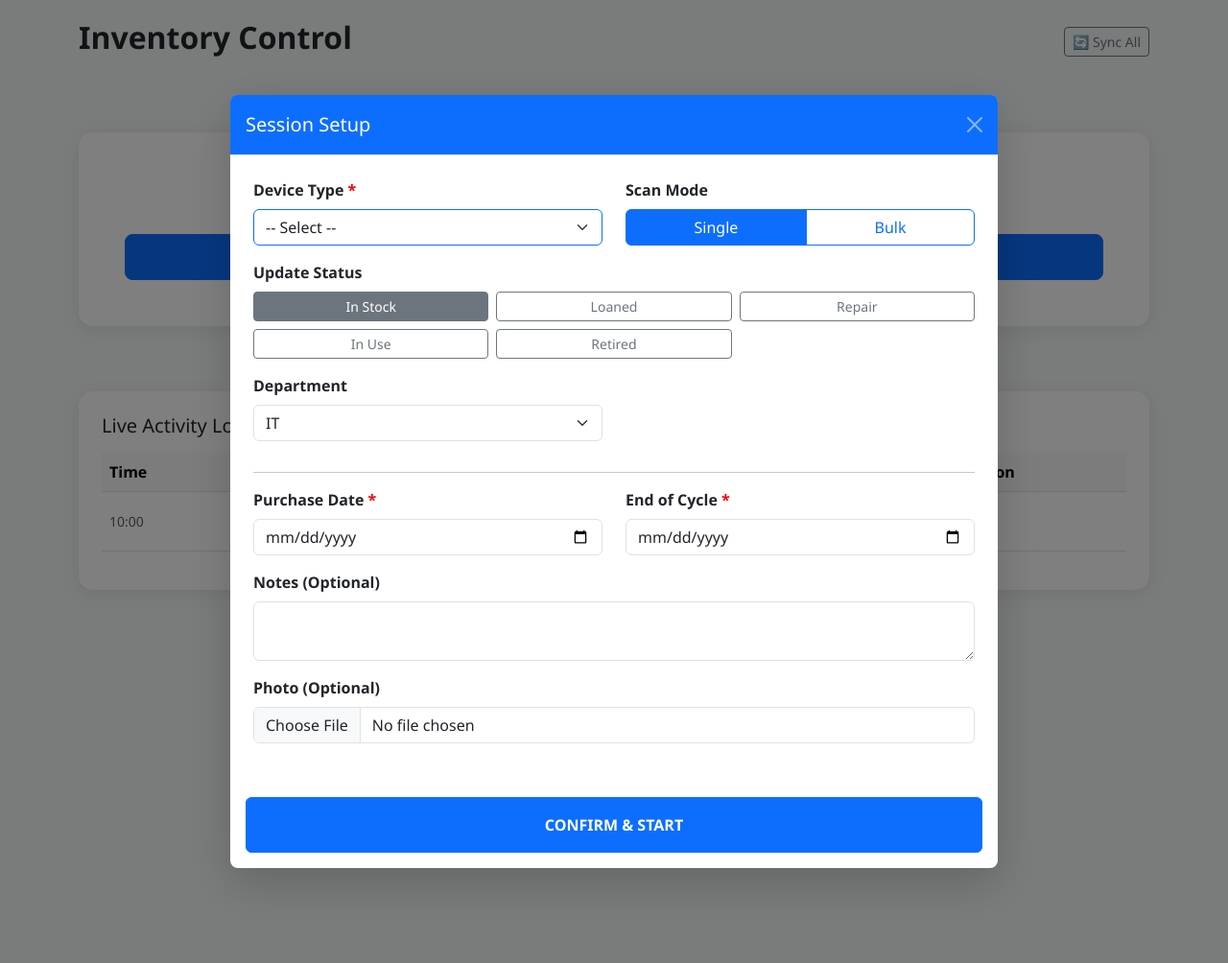
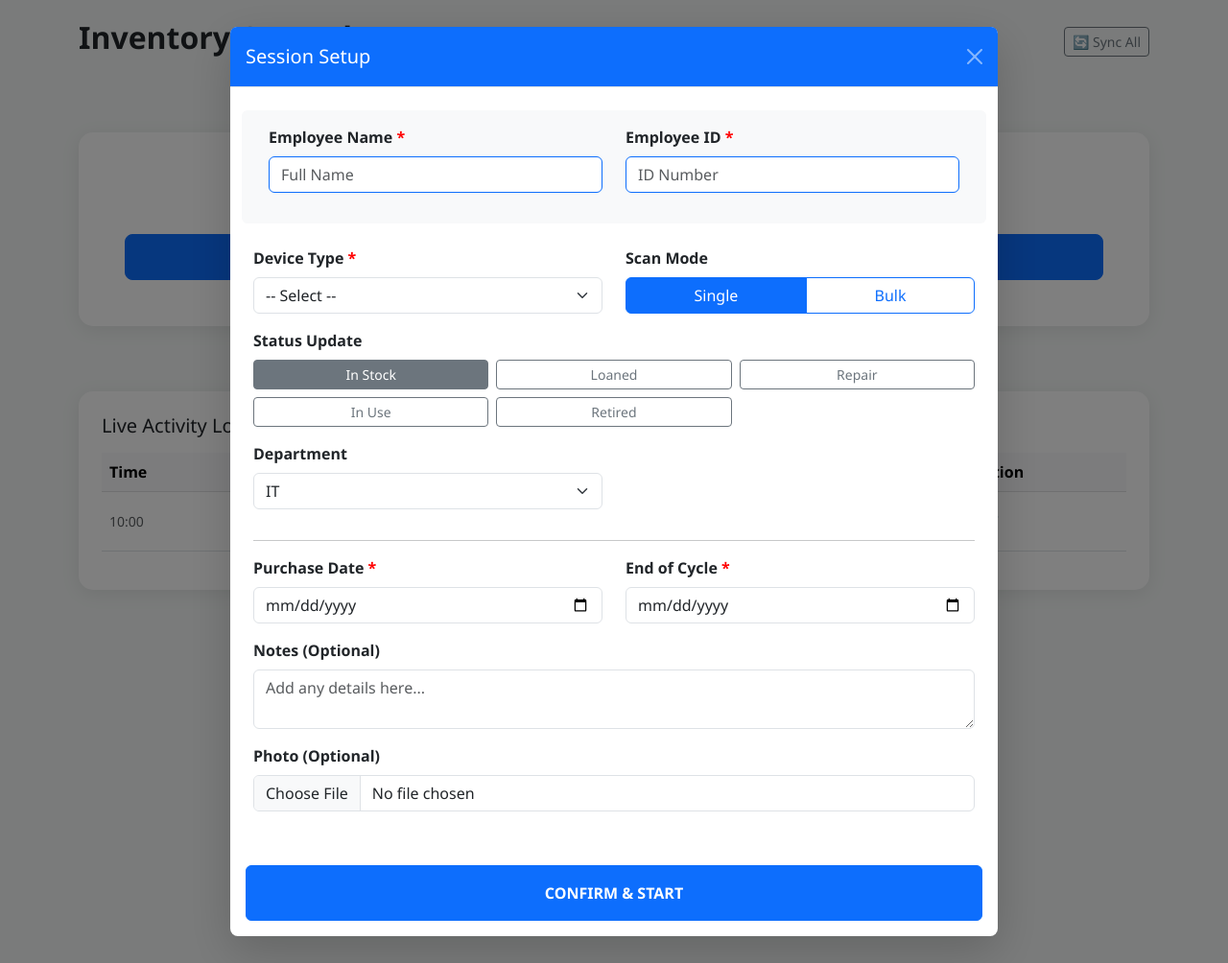
Before and after one commit to 3k100612-max/Inventory, a Flask app: page / in a window 1280 px wide, after a click on "Start New Session". Shown: the whole page at 96% size. Run offline with Flask 3, Linux system fonts and the light colour scheme; tables that the repository leaves empty hold one stand-in row (values such as "Sample post"); some libraries are stand-ins or nearby versions.

Commit message:
Update index.html

```diff
--- a/templates/index.html
+++ b/templates/index.html
@@ -3,7 +3,7 @@
 <head>
     <meta charset="UTF-8">
     <meta name="viewport" content="width=device-width, initial-scale=1.0">
-    <title>Inventory Monitor Pro</title>
+    <title>Inventory Control Pro</title>
     <link href="https://cdn.jsdelivr.net/npm/bootstrap@5.3.0/dist/css/bootstrap.min.css" rel="stylesheet">
     <script src="https://unpkg.com/html5-qrcode"></script>
     <style>
@@ -14,7 +14,7 @@
         .active-scan-field { border: 3px solid #0d6efd !important; background-color: #e7f1ff !important; }
         .status-badge { font-size: 0.7rem; text-transform: uppercase; font-weight: bold; }
         #save_toast { position: fixed; top: 20px; right: 20px; z-index: 9999; display: none; }
-        .mandatory-label::after { content: " *"; color: red; }
+        .mandatory-label::after { content: " *"; color: red; font-weight: bold; }
     </style>
 </head>
 <body>
@@ -27,10 +27,11 @@
         <button class="btn btn-outline-secondary btn-sm" onclick="location.reload()">🔄 Sync All</button>
     </div>
 
+    <!-- SESSION INFO -->
     <div id="session_info" class="session-info-bar card shadow-sm">
         <div class="row align-items-center">
             <div class="col-md-8">
-                <h5 class="mb-1">User: <span id="ui_user" class="text-primary"></span></h5>
+                <h5 class="mb-1">Employee: <span id="ui_user" class="text-primary"></span> (<span id="ui_empid"></span>)</h5>
                 <div class="d-flex gap-2 flex-wrap">
                     <span id="ui_mode" class="badge bg-dark"></span>
                     <span id="ui_status" class="badge bg-primary"></span>
@@ -43,6 +44,7 @@
         </div>
     </div>
 
+    <!-- SCANNER SECTION -->
     <div id="scanner_section" style="display:none;">
         <div class="card p-3">
             <div id="reader-container"><div id="reader"></div></div>
@@ -64,6 +66,7 @@
         </div>
     </div>
 
+    <!-- START SCREEN -->
     <div id="start_section" class="text-center py-5">
         <div class="card p-5">
             <h3>Ready to Scan?</h3>
@@ -71,12 +74,13 @@
         </div>
     </div>
 
+    <!-- LOG -->
     <div class="card p-4">
         <h5 class="mb-3">Live Activity Log</h5>
         <div class="table-responsive">
             <table class="table table-hover align-middle">
                 <thead class="table-light">
-                    <tr><th>Time</th><th>Identifiers</th><th>Status</th><th>User</th><th>Action</th></tr>
+                    <tr><th>Time</th><th>Identifiers</th><th>Status</th><th>Employee</th><th>Action</th></tr>
                 </thead>
                 <tbody id="history_body">
                     {% for scan in scans %}
@@ -84,7 +88,7 @@
                         <td class="small text-muted">{{ scan.timestamp.strftime('%H:%M') }}</td>
                         <td><div class="fw-bold">{{ scan.code }}</div><div class="small text-muted">{{ scan.device_type }}</div></td>
                         <td><span class="badge rounded-pill bg-secondary status-badge">{{ scan.status }}</span></td>
-                        <td>{{ scan.person_name or 'System' }}</td>
+                        <td>{{ scan.person_name }} ({{ scan.employee_id }})</td>
                         <td><button class="btn btn-sm text-danger" onclick="deleteSingle({{ scan.id }})">🗑️</button></td>
                     </tr>
                     {% endfor %}
@@ -103,10 +107,22 @@
                 <button type="button" class="btn-close btn-close-white" data-bs-dismiss="modal"></button>
             </div>
             <div class="modal-body p-4">
+                <!-- UNIVERSAL MANDATORY SECTION -->
+                <div class="row bg-light p-3 rounded mb-4">
+                    <div class="col-md-6 mb-3">
+                        <label class="form-label fw-bold mandatory-label">Employee Name</label>
+                        <input type="text" id="m_user" class="form-control border-primary" placeholder="Full Name">
+                    </div>
+                    <div class="col-md-6 mb-3">
+                        <label class="form-label fw-bold mandatory-label">Employee ID</label>
+                        <input type="text" id="m_emp_id" class="form-control border-primary" placeholder="ID Number">
+                    </div>
+                </div>
+
                 <div class="row">
                     <div class="col-md-6 mb-3">
                         <label class="form-label fw-bold mandatory-label">Device Type</label>
-                        <select id="m_device" class="form-select border-primary" onchange="toggleUI()">
+                        <select id="m_device" class="form-select" onchange="toggleUI()">
                             <option value="">-- Select --</option>
                             <option value="Laptop">Laptop</option>
                             <option value="Mobile">Mobile</option>
@@ -128,7 +144,7 @@
                 </div>
 
                 <div class="mb-3">
-                    <label class="form-label fw-bold">Update Status</label>
+                    <label class="form-label fw-bold">Status Update</label>
                     <div class="row g-2">
                         <div class="col-4"><input type="radio" class="btn-check" name="status" id="st1" value="In Stock" checked onchange="toggleUI()"><label class="btn btn-sm btn-outline-secondary w-100" for="st1">In Stock</label></div>
                         <div class="col-4"><input type="radio" class="btn-check" name="status" id="st2" value="Loaned" onchange="toggleUI()"><label class="btn btn-sm btn-outline-secondary w-100" for="st2">Loaned</label></div>
@@ -159,37 +175,27 @@
                 <hr>
 
                 <div id="dynamic_fields">
-                    <!-- User Info Section (Mandatory for In Use, Loaned, Repair) -->
-                    <div class="row" id="group_user_info" style="display:none;">
-                        <div class="col-md-6 mb-3">
-                            <label class="form-label fw-bold mandatory-label">Person Name</label>
-                            <input type="text" id="m_user" class="form-control">
-                        </div>
-                        <div class="col-md-6 mb-3">
-                            <label class="form-label fw-bold mandatory-label">Employee ID</label>
-                            <input type="text" id="m_emp_id" class="form-control">
+                    <!-- Loan Details (Mandatory only for Loaned) -->
+                    <div id="group_loan" style="display:none;">
+                        <div class="row">
+                            <div class="col-md-6 mb-3"><label class="form-label fw-bold mandatory-label">Email</label><input type="email" id="m_email" class="form-control"></div>
+                            <div class="col-md-6 mb-3"><label class="form-label fw-bold mandatory-label">Return Date</label><input type="date" id="m_date" class="form-control"></div>
                         </div>
                     </div>
 
-                    <!-- Loan Specific -->
-                    <div id="group_loan" style="display:none;">
-                        <div class="mb-3"><label class="form-label fw-bold mandatory-label">Email</label><input type="email" id="m_email" class="form-control"></div>
-                        <div class="mb-3"><label class="form-label fw-bold mandatory-label">Return Date</label><input type="date" id="m_date" class="form-control"></div>
-                    </div>
-
-                    <!-- Stock Specific -->
+                    <!-- Stock Details (Mandatory only for In Stock) -->
                     <div id="group_stock" class="row" style="display:none;">
                         <div class="col-6 mb-3"><label class="form-label fw-bold mandatory-label">Purchase Date</label><input type="date" id="m_purchase" class="form-control"></div>
                         <div class="col-6 mb-3"><label class="form-label fw-bold mandatory-label">End of Cycle</label><input type="date" id="m_end" class="form-control"></div>
                     </div>
 
-                    <!-- Notes & Photo (Conditional Mandatory) -->
+                    <!-- Consistently Optional Fields -->
                     <div class="mb-3">
-                        <label class="form-label fw-bold" id="label_notes">Notes (Optional)</label>
-                        <textarea id="m_notes" class="form-control" rows="2"></textarea>
+                        <label class="form-label fw-bold">Notes (Optional)</label>
+                        <textarea id="m_notes" class="form-control" rows="2" placeholder="Add any details here..."></textarea>
                     </div>
                     <div class="mb-3">
-                        <label class="form-label fw-bold" id="label_photo">Photo (Optional)</label>
+                        <label class="form-label fw-bold">Photo (Optional)</label>
                         <input type="file" id="m_image" class="form-control" accept="image/*">
                     </div>
                 </div>
@@ -232,37 +238,11 @@ document.addEventListener('DOMContentLoaded', () => {
 
 function toggleUI() {
     const status = document.querySelector('input[name="status"]:checked').value;
-    const device = document.getElementById('m_device').value;
     const dept = document.getElementById('m_dept').value;
 
-    // Reset visibility
     document.getElementById('group_other_dept').style.display = (dept === 'Other') ? 'block' : 'none';
-    document.getElementById('group_user_info').style.display = (status === 'In Use' || status === 'Loaned' || status === 'Repair') ? 'flex' : 'none';
     document.getElementById('group_loan').style.display = (status === 'Loaned') ? 'block' : 'none';
     document.getElementById('group_stock').style.display = (status === 'In Stock') ? 'flex' : 'none';
-
-    // Reset Labels to Optional
-    document.getElementById('label_notes').className = "form-label fw-bold";
-    document.getElementById('label_photo').className = "form-label fw-bold";
-    document.getElementById('label_notes').innerText = "Notes (Optional)";
-    document.getElementById('label_photo').innerText = "Photo (Optional)";
-
-    // Apply specific mandatory logic for Notes/Photo
-    if (status === 'Retired') {
-        document.getElementById('label_notes').innerText = "Reason for Retirement *";
-        document.getElementById('label_photo').innerText = "Serial Number Picture *";
-        document.getElementById('label_notes').className += " mandatory-label";
-        document.getElementById('label_photo').className += " mandatory-label";
-    } else if (status === 'Repair') {
-        document.getElementById('label_notes').innerText = "Issue Description *";
-        document.getElementById('label_notes').className += " mandatory-label";
-    }
-
-    if (device === 'Other') {
-        document.getElementById('label_notes').innerText = "Device Description *";
-        document.getElementById('label_notes').className += " mandatory-label";
-        document.getElementById('label_photo').className += " mandatory-label";
-    }
 }
 
 const toBase64 = f => new Promise((res, rej) => {
@@ -286,22 +266,27 @@ async function confirmSetup() {
     const imgFile = document.getElementById('m_image').files[0];
     let dept = document.getElementById('m_dept').value;
 
+    // MANDATORY CHECKS
+    if (!user || !empId) return alert("Employee Name and ID are mandatory for all transactions.");
     if (!device) return alert("Device Type is mandatory.");
+
     if (dept === 'Other') {
         dept = document.getElementById('m_other_dept').value;
-        if (!dept) return alert("Specify department.");
+        if (!dept) return alert("Please specify the department.");
     }
 
-    // Validation Rules
-    if (status === 'In Stock' && (!purchase || !end)) return alert("Purchase Date and End of Cycle are mandatory.");
-    if ((status === 'In Use' || status === 'Loaned' || status === 'Repair') && (!user || !empId)) return alert("Person Name and Employee ID are mandatory.");
-    if (status === 'Loaned' && (!email || !date)) return alert("Email and Return Date are mandatory.");
-    if (status === 'Retired' && (!notes || !imgFile)) return alert("Reason and Serial Picture are mandatory.");
-    if (status === 'Repair' && !notes) return alert("Issue Description is mandatory.");
-    if (device === 'Other' && (!notes || !imgFile)) return alert("Notes and Picture are mandatory for 'Other' device type.");
+    // CONDITIONAL MANDATORY (In Stock Only)
+    if (status === 'In Stock' && (!purchase || !end)) {
+        return alert("Purchase Date and End of Cycle are mandatory for 'In Stock' status.");
+    }
+
+    // CONDITIONAL MANDATORY (Loaned Only)
+    if (status === 'Loaned' && (!email || !date)) {
+        return alert("Email and Return Date are mandatory for Loans.");
+    }
 
     session = {
-        user, dept, status, device, empId, email, date, notes, purchase, end,
+        user, empId, dept, status, device, email, date, notes, purchase, end,
         mode: document.querySelector('input[name="mode"]:checked').value,
         image_data: await toBase64(imgFile)
     };
@@ -314,14 +299,15 @@ function startUI() {
     document.getElementById('start_section').style.display = 'none';
     document.getElementById('session_info').style.display = 'block';
     document.getElementById('scanner_section').style.display = 'block';
-    document.getElementById('ui_user').innerText = session.user || 'System';
+    document.getElementById('ui_user').innerText = session.user;
+    document.getElementById('ui_empid').innerText = session.empId;
     document.getElementById('ui_mode').innerText = session.mode.toUpperCase();
     document.getElementById('ui_status').innerText = session.status;
     document.getElementById('ui_dept').innerText = session.dept;
 
     if (!scanner) {
         scanner = new Html5Qrcode("reader");
-        // SENSITIVE SETTINGS: 30 FPS for fast detection
+        // SENSITIVE: 30 FPS for fast detection
         scanner.start({ facingMode: "environment" }, { fps: 30, qrbox: 250 }, (text) => {
             document.getElementById(activeFieldId).value = text;
             if (activeFieldId === 'scan_serial') {
```
